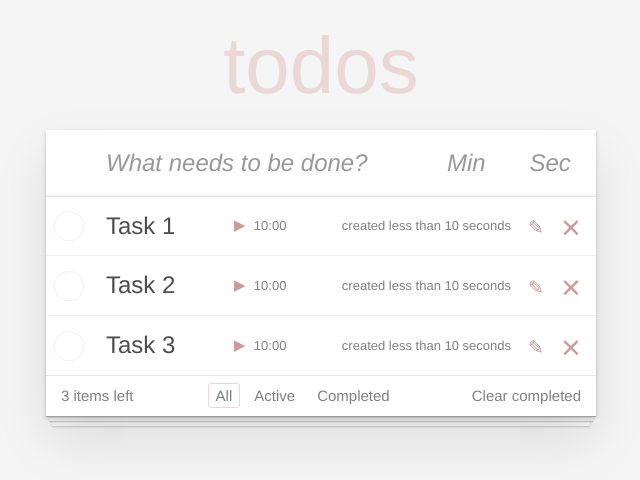
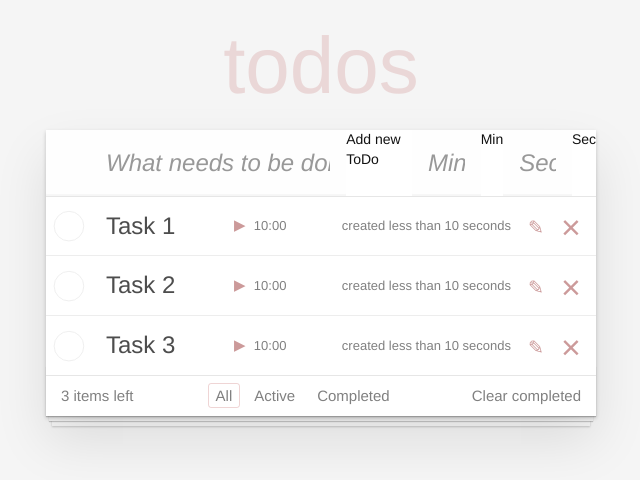
Before and after one commit to roman-rachkov/kata-todo-app, a React (Vite) app: page / in a window 1280 px wide. Shown: the top 480 px of the page, without its empty margins (319-959 px from the left). Built offline with nearby package versions, Linux system fonts and the light colour scheme.

Commit message:
bug fix, refactoring and new build

```diff
--- a/src/Componenents/NewTaskForm/index.jsx
+++ b/src/Componenents/NewTaskForm/index.jsx
@@ -47,8 +47,10 @@ const NewTaskForm = ({ handleCreateTask }) => {
           autoFocus
           value={taskMinTimer}
           name="task-min"
+          type="number"
           onChange={(event) => setTaskMinTimer(event.target.value)}
           id={'task-min'}
+          required
         />
         <Input
           className="new-todo-form__timer"
@@ -57,8 +59,10 @@ const NewTaskForm = ({ handleCreateTask }) => {
           autoFocus
           name="task-sec"
           value={taskSecTimer}
+          type="number"
           onChange={(event) => setTaskSecTimer(event.target.value)}
           id={'task-sec'}
+          required
         />
         <button type="submit" className={'hidden'}>
           Add Task
--- a/src/Componenents/Task/index.jsx
+++ b/src/Componenents/Task/index.jsx
@@ -5,6 +5,7 @@ import PropTypes from 'prop-types'
 import ToggleCheckbox from '../UI/ToggleCheckbox/'
 import IconButton from '../UI/IconButton/'
 import Input from '../UI/Input/'
+import Button from '../UI/Button/index.jsx'
 
 const Task = ({ task, updateTaskHandler, removeTaskHandler }) => {
   const [editing, setEditing] = useState(false)
@@ -19,19 +20,21 @@ const Task = ({ task, updateTaskHandler, removeTaskHandler }) => {
     updateTaskHandler({ ...task, completed: event.target.checked })
   }
 
-  const startTaskTrack = () => {
+  const handleStartTaskTrack = () => {
     updateTaskHandler({ ...task, timeTrack: true })
   }
 
-  const stopTaskTrack = () => {
+  const handleStopTaskTrack = () => {
     updateTaskHandler({ ...task, timeTrack: false })
   }
 
   const classes = [task.completed ? 'completed' : '', editing ? 'editing' : '']
   const formatTimer = (time) => {
-    const sec = time % 60
-    const min = parseInt(time / 60)
-    return `${min.toString().length > 1 ? min : '0' + min}:${sec.toString().length > 1 ? sec : '0' + sec}`
+    const sec = Math.abs(time % 60)
+    const min = Math.abs(parseInt(time / 60))
+    return `${time < 0 ? '-' : ''}${min.toString().length > 1 ? min : '0' + min}:${
+      sec.toString().length > 1 ? sec : '0' + sec
+    }`
   }
 
   return (
@@ -45,9 +48,9 @@ const Task = ({ task, updateTaskHandler, removeTaskHandler }) => {
               <span className="title">{task.description}</span>
               <span className="description">
                 {!task.timeTrack ? (
-                  <button className="icon icon-play" onClick={startTaskTrack}></button>
+                  <Button className="icon icon-play" onClick={handleStartTaskTrack}></Button>
                 ) : (
-                  <button className="icon icon-pause" onClick={stopTaskTrack}></button>
+                  <Button className="icon icon-pause" onClick={handleStopTaskTrack}></Button>
                 )}
                 {formatTimer(task.currentTimer)}
               </span>
--- a/src/Componenents/UI/Input/index.jsx
+++ b/src/Componenents/UI/Input/index.jsx
@@ -2,12 +2,13 @@ import React from 'react'
 import PropTypes from 'prop-types'
 
 import classes from './input.module.css'
+
 const Input = ({ id, label, showLabel, ...props }) => {
   return (
     <>
       <input type={props.type ?? 'text'} id={id} className={props.className ?? ''} {...props} />
       {
-        <label className={showLabel ? '' : classes['label-hidden']} htmlFor={id}>
+        <label className={showLabel ? '' : classes.labelHidden} htmlFor={id}>
           {label}
         </label>
       }
--- a/src/index.css
+++ b/src/index.css
@@ -2,6 +2,12 @@ html,
 body {
   margin: 0;
   padding: 0;
+}
+
+input::-webkit-outer-spin-button,
+input::-webkit-inner-spin-button {
+  -webkit-appearance: none;
+  margin: 0;
 }
 
 button {
@@ -64,7 +70,7 @@ body {
   color: rgba(0, 0, 0, 0.4);
 }
 
-.todoapp input::input-placeholder {
+.todoapp input::placeholder {
   font-style: italic;
   font-weight: 300;
   color: rgba(0, 0, 0, 0.4);
--- a/vite.config.js
+++ b/vite.config.js
@@ -9,4 +9,9 @@ export default defineConfig({
     outDir: 'docs',
   },
   plugins: [react(), eslintPlugin()],
+  css: {
+    modules: {
+      localsConvention: 'camelCaseOnly',
+    },
+  },
 })
```
Also changed, not shown: 5 other files (tests, documents, lock files or other folders).
